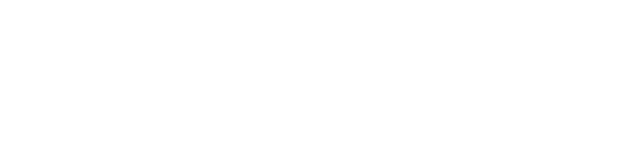
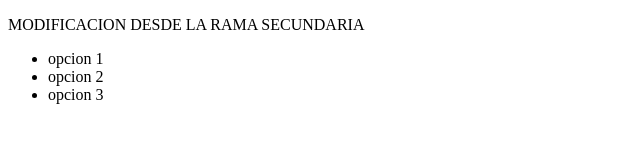
Before and after one commit to B14ck-I/ProyectoA, a plain HTML site: page index.html in a window 1280 px wide. Shown: the whole page, without its empty margins (0-640 px from the left). Drawn offline with Linux system fonts and the light colour scheme.

Commit message:
Modificacion 1 desde la rama_1

```diff
--- a/index.html
+++ b/index.html
@@ -6,11 +6,11 @@
 	<title>Manejo de GITGG</title>
 </head>
 <body>
-
-
-
-
-
+<p> MODIFICACION DESDE LA RAMA SECUNDARIA </p>
+<ul>
+	<li>opcion 1</li>
+	<li>opcion 2</li>
+	<li>opcion 3</li>
 
 
 </body>
```
